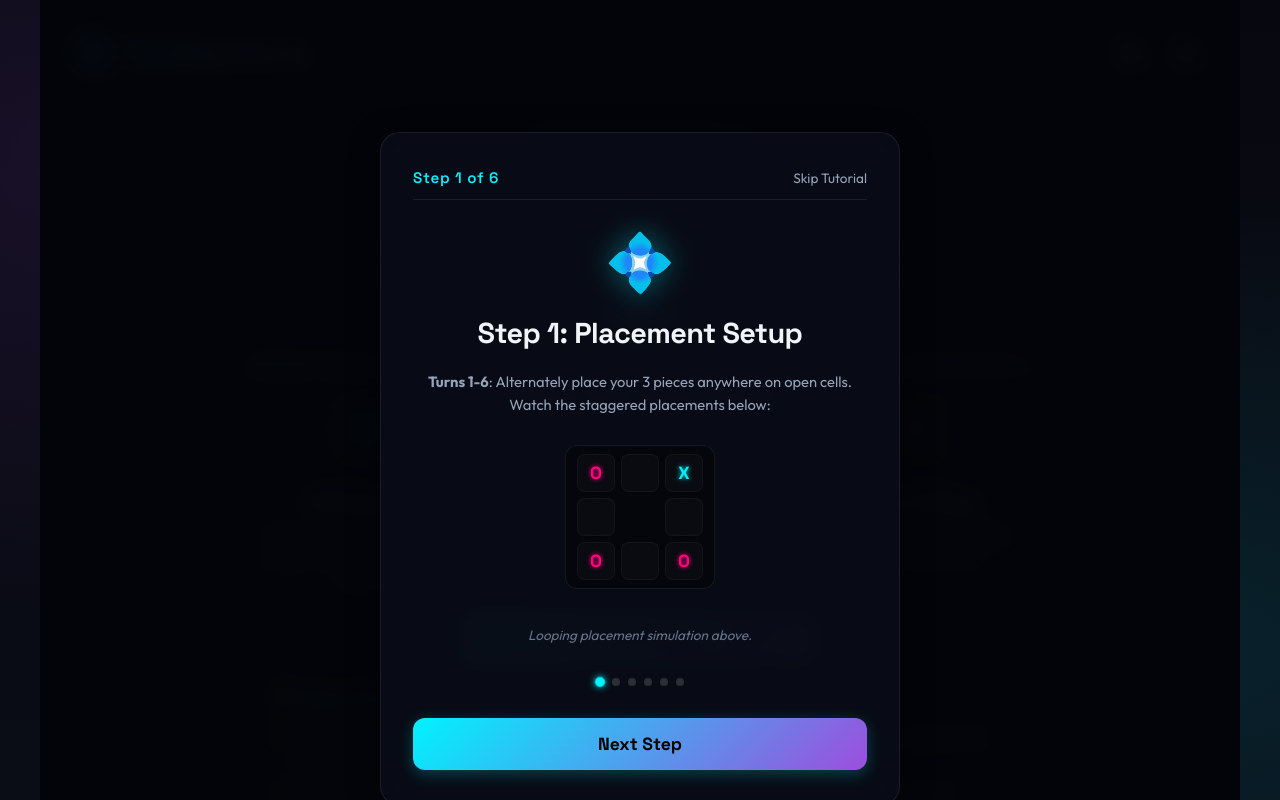
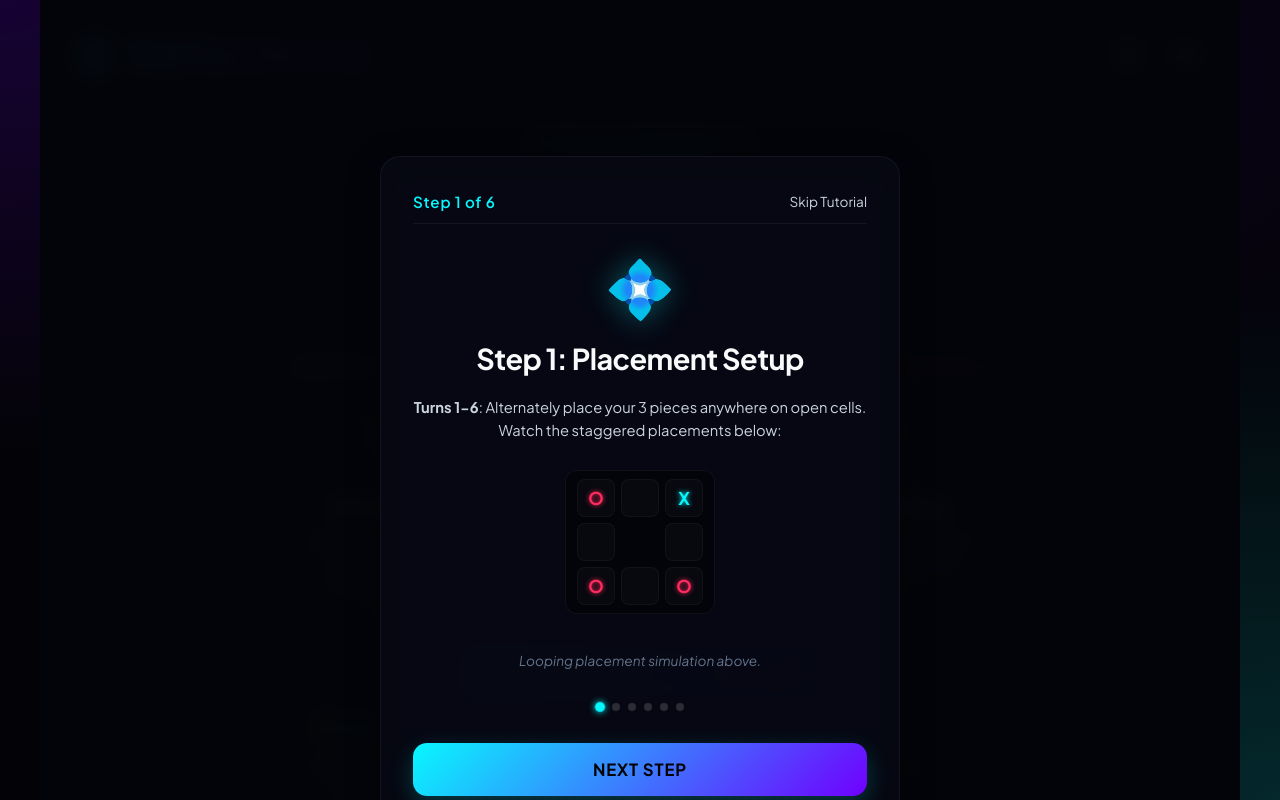
Before and after one commit to taybro-o/tiktacmove-web, a React (Vite) app: page / in a window 1280 px wide. Shown: the top 800 px of the page. Built offline with nearby package versions, Linux system fonts and the light colour scheme.

Commit message:
Refactor UI design system with Plus Jakarta Sans and centered balanced layout

```diff
--- a/index.html
+++ b/index.html
@@ -14,7 +14,7 @@
     <!-- Google Fonts -->
     <link rel="preconnect" href="https://fonts.googleapis.com">
     <link rel="preconnect" href="https://fonts.gstatic.com" crossorigin>
-    <link href="https://fonts.googleapis.com/css2?family=Outfit:wght@300;400;500;600;700;800&family=Space+Grotesk:wght@400;500;600;700&display=swap" rel="stylesheet">
+    <link href="https://fonts.googleapis.com/css2?family=Plus+Jakarta+Sans:ital,wght@0,300..800;1,300..800&family=Syne:wght@700;800&family=Orbitron:wght@600;800;900&display=swap" rel="stylesheet">
   </head>
   <body>
     <div id="root"></div>
--- a/src/App.css
+++ b/src/App.css
@@ -43,22 +43,34 @@
 }
 
 .logo-text {
-  font-size: 1.8rem;
+  font-family: var(--font-display);
+  font-size: 2.1rem;
   font-weight: 800;
-  background: linear-gradient(135deg, var(--cyan) 0%, var(--purple) 100%);
+  background: linear-gradient(135deg, var(--cyan) 0%, var(--purple) 50%, var(--pink) 100%);
+  background-size: 200% auto;
   -webkit-background-clip: text;
   -webkit-text-fill-color: transparent;
-  letter-spacing: -0.03em;
+  letter-spacing: 0.06em;
+  text-transform: uppercase;
+  transition: all 0.5s ease;
+  animation: logoShift 6s linear infinite;
+  text-shadow: 0 0 35px rgba(8, 247, 254, 0.18);
+}
+
+@keyframes logoShift {
+  0% { background-position: 0% 50%; }
+  50% { background-position: 100% 50%; }
+  100% { background-position: 0% 50%; }
 }
 
 .header-controls {
   display: flex;
-  gap: 0.75rem;
+  gap: 0.85rem;
 }
 
 .icon-btn {
-  background: rgba(255, 255, 255, 0.05);
-  border: 1px solid var(--border-glass);
+  background: rgba(255, 255, 255, 0.03);
+  border: 1px solid rgba(255, 255, 255, 0.05);
   color: var(--text-primary);
   border-radius: 50%;
   width: 44px;
@@ -67,18 +79,21 @@
   align-items: center;
   justify-content: center;
   cursor: pointer;
-  transition: all 0.2s ease;
+  transition: all 0.3s cubic-bezier(0.16, 1, 0.3, 1);
+  backdrop-filter: blur(5px);
 }
 
 .icon-btn:hover {
-  background: rgba(255, 255, 255, 0.12);
+  background: rgba(255, 255, 255, 0.1);
   border-color: var(--cyan);
-  box-shadow: 0 0 12px var(--cyan-glow);
-  transform: translateY(-2px);
+  box-shadow:
+    0 0 15px var(--cyan-glow),
+    inset 0 0 8px rgba(8, 247, 254, 0.2);
+  transform: translateY(-3px) scale(1.05);
 }
 
 .icon-btn:active {
-  transform: translateY(0);
+  transform: translateY(-1px) scale(0.98);
 }
 
 /* ==================== MENU VIEW ==================== */
@@ -89,7 +104,7 @@
   justify-content: center;
   flex: 1;
   gap: 2.5rem;
-  max-width: 800px;
+  max-width: 720px;
   margin: 0 auto;
   width: 100%;
 }
@@ -121,7 +136,7 @@
 }
 
 .mode-card {
-  padding: 2rem 1.5rem;
+  padding: 2.2rem 1.75rem;
   display: flex;
   flex-direction: column;
   align-items: center;
@@ -129,6 +144,12 @@
   cursor: pointer;
   position: relative;
   overflow: hidden;
+  background: rgba(10, 12, 26, 0.4);
+  backdrop-filter: blur(20px);
+  -webkit-backdrop-filter: blur(20px);
+  border: 1px solid rgba(255, 255, 255, 0.04);
+  border-radius: 24px;
+  transition: all 0.4s cubic-bezier(0.16, 1, 0.3, 1);
 }
 
 .mode-card::before {
@@ -139,12 +160,22 @@
   right: 0;
   height: 4px;
   background: transparent;
-  transition: all 0.3s ease;
+  transition: all 0.4s cubic-bezier(0.16, 1, 0.3, 1);
 }
 
 .mode-card.ai::before { background: linear-gradient(90deg, var(--cyan), var(--purple)); }
 .mode-card.online::before { background: linear-gradient(90deg, var(--pink), var(--cyan)); }
 .mode-card.local::before { background: linear-gradient(90deg, var(--yellow), var(--purple)); }
+
+.mode-card:hover {
+  transform: translateY(-8px) scale(1.02);
+  border-color: rgba(255, 255, 255, 0.12);
+  background: rgba(18, 20, 42, 0.65);
+}
+
+.mode-card.ai:hover { box-shadow: 0 15px 40px -15px rgba(8, 247, 254, 0.22), 0 0 0 1px rgba(8, 247, 254, 0.1); }
+.mode-card.online:hover { box-shadow: 0 15px 40px -15px rgba(255, 42, 95, 0.22), 0 0 0 1px rgba(255, 42, 95, 0.1); }
+.mode-card.local:hover { box-shadow: 0 15px 40px -15px rgba(255, 184, 0, 0.22), 0 0 0 1px rgba(255, 184, 0, 0.1); }
 
 .mode-icon-wrapper {
   width: 70px;
@@ -154,31 +185,31 @@
   align-items: center;
   justify-content: center;
   margin-bottom: 1.5rem;
-  background: rgba(255, 255, 255, 0.03);
-  border: 1px solid rgba(255, 255, 255, 0.06);
-  transition: all 0.3s ease;
+  background: rgba(255, 255, 255, 0.02);
+  border: 1px solid rgba(255, 255, 255, 0.05);
+  transition: all 0.4s cubic-bezier(0.16, 1, 0.3, 1);
 }
 
 .mode-card:hover .mode-icon-wrapper {
-  transform: scale(1.1) rotate(5deg);
+  transform: scale(1.12) rotate(8deg);
 }
 
 .mode-card.ai:hover .mode-icon-wrapper {
-  background: rgba(0, 242, 254, 0.08);
+  background: rgba(8, 247, 254, 0.08);
   border-color: var(--cyan);
-  box-shadow: 0 0 20px var(--cyan-glow);
+  box-shadow: 0 0 25px var(--cyan-glow), inset 0 0 10px rgba(8, 247, 254, 0.2);
 }
 
 .mode-card.online:hover .mode-icon-wrapper {
-  background: rgba(255, 0, 127, 0.08);
+  background: rgba(255, 42, 95, 0.08);
   border-color: var(--pink);
-  box-shadow: 0 0 20px var(--pink-glow);
+  box-shadow: 0 0 25px var(--pink-glow), inset 0 0 10px rgba(255, 42, 95, 0.2);
 }
 
 .mode-card.local:hover .mode-icon-wrapper {
-  background: rgba(255, 209, 102, 0.08);
+  background: rgba(255, 184, 0, 0.08);
   border-color: var(--yellow);
-  box-shadow: 0 0 20px var(--yellow-glow);
+  box-shadow: 0 0 25px var(--yellow-glow), inset 0 0 10px rgba(255, 184, 0, 0.2);
 }
 
 .mode-card h3 {
@@ -299,45 +330,69 @@
 
 .btn {
   width: 100%;
-  padding: 0.95rem 1.5rem;
-  border-radius: 12px;
+  padding: 1rem 1.75rem;
+  border-radius: 14px;
   font-family: var(--font-display);
-  font-size: 1.1rem;
-  font-weight: 600;
+  font-size: 1.05rem;
+  font-weight: 700;
+  letter-spacing: 0.05em;
+  text-transform: uppercase;
   cursor: pointer;
-  transition: all 0.2s cubic-bezier(0.25, 0.8, 0.25, 1);
-  display: flex;
-  align-items: center;
-  justify-content: center;
-  gap: 0.5rem;
+  transition: all 0.3s cubic-bezier(0.16, 1, 0.3, 1);
+  display: flex;
+  align-items: center;
+  justify-content: center;
+  gap: 0.6rem;
   border: none;
+  position: relative;
+  overflow: hidden;
 }
 
 .btn-primary {
   background: linear-gradient(135deg, var(--cyan) 0%, var(--purple) 100%);
-  color: #000;
-  font-weight: 700;
-  box-shadow: 0 4px 15px rgba(0, 242, 254, 0.25);
+  color: #030307;
+  box-shadow: 0 8px 24px rgba(8, 247, 254, 0.22);
+}
+
+.btn-primary::after {
+  content: '';
+  position: absolute;
+  top: -50%;
+  left: -60%;
+  width: 30%;
+  height: 200%;
+  background: rgba(255, 255, 255, 0.25);
+  transform: rotate(30deg);
+  transition: all 0.5s ease;
+  opacity: 0;
+  pointer-events: none;
 }
 
 .btn-primary:hover {
-  transform: translateY(-2px);
-  box-shadow: 0 6px 20px rgba(0, 242, 254, 0.4);
-}
-
-.btn-primary:active {
-  transform: translateY(0);
+  transform: translateY(-3px);
+  box-shadow:
+    0 12px 30px rgba(8, 247, 254, 0.35),
+    0 0 15px rgba(112, 0, 255, 0.25);
+}
+
+.btn-primary:hover::after {
+  left: 140%;
+  opacity: 1;
+  transition: all 0.6s cubic-bezier(0.16, 1, 0.3, 1);
 }
 
 .btn-secondary {
-  background: rgba(255, 255, 255, 0.04);
-  border: 1px solid var(--border-glass);
+  background: rgba(255, 255, 255, 0.03);
+  border: 1px solid rgba(255, 255, 255, 0.06);
   color: var(--text-primary);
+  backdrop-filter: blur(10px);
 }
 
 .btn-secondary:hover {
   background: rgba(255, 255, 255, 0.08);
-  border-color: var(--text-secondary);
+  border-color: rgba(255, 255, 255, 0.2);
+  transform: translateY(-2px);
+  box-shadow: 0 4px 15px rgba(255, 255, 255, 0.05);
 }
 
 .divider {
@@ -423,15 +478,18 @@
 /* ==================== GAMEPLAY VIEW ==================== */
 .game-view {
   display: grid;
-  grid-template-columns: 1fr 340px;
-  gap: 2rem;
+  grid-template-columns: minmax(auto, 440px) 340px;
+  justify-content: center;
+  gap: 2.5rem;
   align-items: start;
   flex: 1;
+  width: 100%;
 }
 
 @media (max-width: 992px) {
   .game-view {
     grid-template-columns: 1fr;
+    justify-items: center;
   }
 }
 
@@ -440,6 +498,15 @@
   flex-direction: column;
   align-items: center;
   gap: 1.5rem;
+  width: 100%;
+  max-width: 440px;
+  margin: 0 auto;
+}
+
+@media (max-width: 480px) {
+  .board-container {
+    max-width: 320px;
+  }
 }
 
 /* Status Banner */
@@ -496,71 +563,140 @@
   display: grid;
   grid-template-columns: repeat(3, 1fr);
   grid-template-rows: repeat(3, 1fr);
-  gap: 0.75rem;
-  width: 420px;
-  height: 420px;
-  background: rgba(0, 0, 0, 0.35);
-  border: 1px solid var(--border-glass);
-  padding: 0.75rem;
-  border-radius: 24px;
+  gap: 1rem;
+  width: 440px;
+  height: 440px;
+  background: rgba(5, 5, 10, 0.7);
+  backdrop-filter: blur(25px);
+  -webkit-backdrop-filter: blur(25px);
+  border: 1px solid rgba(255, 255, 255, 0.05);
+  padding: 1rem;
+  border-radius: 30px;
   position: relative;
+  box-shadow:
+    0 25px 50px -12px rgba(0, 0, 0, 0.5),
+    inset 0 0 20px rgba(255, 255, 255, 0.02);
+  transition: all 0.5s cubic-bezier(0.16, 1, 0.3, 1);
+}
+
+.game-board.active-turn-x {
+  border-color: rgba(8, 247, 254, 0.3);
+  box-shadow:
+    0 30px 60px -15px rgba(8, 247, 254, 0.12),
+    0 0 30px 0 rgba(8, 247, 254, 0.05),
+    inset 0 0 25px rgba(8, 247, 254, 0.05);
+}
+
+.game-board.active-turn-o {
+  border-color: rgba(255, 42, 95, 0.3);
+  box-shadow:
+    0 30px 60px -15px rgba(255, 42, 95, 0.12),
+    0 0 30px 0 rgba(255, 42, 95, 0.05),
+    inset 0 0 25px rgba(255, 42, 95, 0.05);
 }
 
 @media (max-width: 480px) {
   .game-board {
     width: 320px;
     height: 320px;
+    gap: 0.65rem;
+    padding: 0.65rem;
+    border-radius: 20px;
   }
 }
 
 .board-cell {
-  background: rgba(255, 255, 255, 0.02);
+  background: rgba(255, 255, 255, 0.015);
   border: 1px solid rgba(255, 255, 255, 0.04);
-  border-radius: 16px;
+  border-radius: 18px;
   cursor: pointer;
   display: flex;
   align-items: center;
   justify-content: center;
   font-family: var(--font-display);
-  font-size: 3.5rem;
-  font-weight: 700;
-  transition: all 0.25s cubic-bezier(0.25, 0.8, 0.25, 1);
+  font-size: 3.8rem;
+  font-weight: 800;
+  transition: all 0.35s cubic-bezier(0.16, 1, 0.3, 1);
   position: relative;
   outline: none;
+  overflow: hidden;
 }
 
 @media (max-width: 480px) {
   .board-cell {
-    font-size: 2.5rem;
+    font-size: 2.6rem;
+    border-radius: 12px;
   }
 }
 
 .board-cell:hover {
-  background: rgba(255, 255, 255, 0.06);
-  border-color: rgba(255, 255, 255, 0.15);
+  background: rgba(255, 255, 255, 0.04);
+  border-color: rgba(255, 255, 255, 0.12);
+  transform: scale(1.025);
+}
+
+.board-cell::after {
+  transition: all 0.25s ease;
+  transform: scale(0.85);
+  opacity: 0;
+}
+
+/* Translucent Ghost Previews on Hover */
+.game-board.active-turn-x .board-cell:not(:has(.piece)):hover::after {
+  content: 'X';
+  opacity: 0.18;
+  color: var(--cyan);
+  text-shadow: 0 0 15px var(--cyan);
+  font-size: 3.2rem;
+  font-family: var(--font-display);
+  font-weight: 800;
+  transform: scale(1);
+}
+
+.game-board.active-turn-o .board-cell:not(:has(.piece)):hover::after {
+  content: 'O';
+  opacity: 0.18;
+  color: var(--pink);
+  text-shadow: 0 0 15px var(--pink);
+  font-size: 3.2rem;
+  font-family: var(--font-display);
+  font-weight: 800;
+  transform: scale(1);
+}
+
+@media (max-width: 480px) {
+  .game-board.active-turn-x .board-cell:not(:has(.piece)):hover::after,
+  .game-board.active-turn-o .board-cell:not(:has(.piece)):hover::after {
+    font-size: 2.2rem;
+  }
 }
 
 .board-cell.highlight-target {
-  background: rgba(0, 242, 254, 0.03);
+  background: rgba(8, 247, 254, 0.02);
   border: 1px dashed var(--cyan);
-  box-shadow: inset 0 0 15px rgba(0, 242, 254, 0.08);
+  box-shadow: inset 0 0 20px rgba(8, 247, 254, 0.08);
 }
 
 .board-cell.highlight-target:hover {
-  background: rgba(0, 242, 254, 0.08);
+  background: rgba(8, 247, 254, 0.08);
   border-style: solid;
+  box-shadow:
+    inset 0 0 20px rgba(8, 247, 254, 0.15),
+    0 0 15px rgba(8, 247, 254, 0.1);
 }
 
 .board-cell.selected-piece {
-  background: rgba(157, 78, 221, 0.12);
+  background: rgba(112, 0, 255, 0.1);
   border: 2px solid var(--purple);
-  box-shadow: 0 0 15px rgba(157, 78, 221, 0.4);
-  animation: cellPulse 1.5s infinite ease-in-out;
+  box-shadow:
+    0 0 25px rgba(112, 0, 255, 0.35),
+    inset 0 0 15px rgba(112, 0, 255, 0.2);
+  animation: cellPulse 2s infinite ease-in-out;
 }
 
 @keyframes cellPulse {
-  0%, 100% { transform: scale(1); }
-  50% { transform: scale(0.97); }
+  0%, 100% { transform: scale(1); box-shadow: 0 0 25px rgba(112, 0, 255, 0.35), inset 0 0 15px rgba(112, 0, 255, 0.2); }
+  50% { transform: scale(0.96); box-shadow: 0 0 15px rgba(112, 0, 255, 0.15), inset 0 0 8px rgba(112, 0, 255, 0.1); }
 }
 
 /* X and O Piece Styling */
@@ -571,26 +707,40 @@
   width: 100%;
   height: 100%;
   user-select: none;
-  animation: pieceSpawn 0.2s cubic-bezier(0.34, 1.56, 0.64, 1) forwards;
+  animation: pieceSpawn 0.25s cubic-bezier(0.175, 0.885, 0.32, 1.275) forwards;
 }
 
 @keyframes pieceSpawn {
-  from { transform: scale(0.4); opacity: 0; }
+  from { transform: scale(0.5); opacity: 0; }
   to { transform: scale(1); opacity: 1; }
 }
 
 .piece.x-mark {
-  background: linear-gradient(135deg, #00f2fe 0%, #4facfe 100%);
+  background: linear-gradient(135deg, #08f7fe 0%, #00a8ff 100%);
   -webkit-background-clip: text;
   -webkit-text-fill-color: transparent;
-  filter: drop-shadow(0 0 10px rgba(0, 242, 254, 0.5));
+  filter:
+    drop-shadow(0 0 15px rgba(8, 247, 254, 0.6))
+    drop-shadow(0 0 2px rgba(8, 247, 254, 0.8));
+  font-family: var(--font-display);
+  font-weight: 800;
 }
 
 .piece.o-mark {
-  background: linear-gradient(135deg, #ff007f 0%, #ff5252 100%);
+  background: linear-gradient(135deg, #ff2a5f 0%, #ff7e5f 100%);
   -webkit-background-clip: text;
   -webkit-text-fill-color: transparent;
-  filter: drop-shadow(0 0 10px rgba(255, 0, 127, 0.5));
+  filter:
+    drop-shadow(0 0 15px rgba(255, 42, 95, 0.6))
+    drop-shadow(0 0 2px rgba(255, 42, 95, 0.8));
+  font-family: var(--font-display);
+  font-weight: 800;
+  animation: oPulse 2.5s infinite ease-in-out;
+}
+
+@keyframes oPulse {
+  0%, 100% { transform: scale(1); filter: drop-shadow(0 0 15px rgba(255, 42, 95, 0.6)) drop-shadow(0 0 2px rgba(255, 42, 95, 0.8)); }
+  50% { transform: scale(0.96); filter: drop-shadow(0 0 20px rgba(255, 42, 95, 0.8)) drop-shadow(0 0 3px rgba(255, 42, 95, 0.9)); }
 }
 
 /* Sidebar Info panel */
@@ -615,22 +765,35 @@
   display: flex;
   align-items: center;
   justify-content: space-between;
-  padding: 0.75rem 1rem;
-  border-radius: 12px;
-  background: rgba(0, 0, 0, 0.2);
-  border: 1px solid var(--border-glass);
+  padding: 1rem 1.25rem;
+  border-radius: 16px;
+  background: rgba(5, 5, 10, 0.4);
+  border: 1px solid rgba(255, 255, 255, 0.03);
+  transition: all 0.4s cubic-bezier(0.16, 1, 0.3, 1);
 }
 
 .player-score-row.active {
-  border-color: var(--cyan);
-  box-shadow: 0 0 10px rgba(0, 242, 254, 0.08);
+  background: rgba(10, 12, 26, 0.6);
+  border-color: rgba(8, 247, 254, 0.25);
+  box-shadow:
+    0 10px 25px -10px rgba(8, 247, 254, 0.18),
+    inset 0 0 12px rgba(8, 247, 254, 0.05);
+}
+
+/* Give the second player (O) a beautiful pink glow instead of cyan when active */
+.players-scores > div:nth-child(2).player-score-row.active {
+  border-color: rgba(255, 42, 95, 0.25);
+  box-shadow:
+    0 10px 25px -10px rgba(255, 42, 95, 0.18),
+    inset 0 0 12px rgba(255, 42, 95, 0.05);
 }
 
 .score-badge {
   font-family: var(--font-display);
-  font-size: 1.2rem;
-  font-weight: 700;
+  font-size: 1.4rem;
+  font-weight: 800;
   color: var(--cyan);
+  text-shadow: 0 0 10px var(--cyan-glow);
 }
 
 /* Penalty Dots */
@@ -1317,18 +1480,18 @@
 /* ==================== ONLINE DASHBOARD & LEADERBOARD ==================== */
 .online-dashboard {
   display: grid;
-  grid-template-columns: 380px 1fr;
-  gap: 2rem;
+  grid-template-columns: minmax(auto, 380px) minmax(auto, 580px);
+  justify-content: center;
+  gap: 2.5rem;
   align-items: start;
   flex: 1;
-  max-width: 1100px;
-  margin: 0 auto;
   width: 100%;
 }
 
 @media (max-width: 992px) {
   .online-dashboard {
     grid-template-columns: 1fr;
+    justify-items: center;
   }
 }
 
--- a/src/App.jsx
+++ b/src/App.jsx
@@ -1292,7 +1292,7 @@ function App() {
               <h3>{statusMessage}</h3>
             </div>
 
-            <div className="game-board">
+            <div className={`game-board active-turn-${activeMark.toLowerCase()}`}>
               {board.map((cell, idx) => {
                 const isSelected = selectedPieceIndex === idx;
                 const isPossibleTarget = selectedPieceIndex !== null && cell === null;
--- a/src/index.css
+++ b/src/index.css
@@ -1,30 +1,33 @@
 /* Cyber-Arcade Premium Design System */
 
 :root {
-  /* Colors */
-  --bg-dark: #07080f;
-  --bg-obsidian: #0a0c16;
-  --bg-card: rgba(16, 20, 38, 0.45);
-  --bg-card-hover: rgba(22, 28, 54, 0.65);
+  /* Colors - Ultra-Premium Futuristic Palette */
+  --bg-dark: #030307;
+  --bg-obsidian: #05050a;
+  --bg-card: rgba(10, 12, 26, 0.55);
+  --bg-card-hover: rgba(18, 20, 42, 0.75);
 
-  --cyan: #00f2fe;
-  --cyan-glow: rgba(0, 242, 254, 0.4);
-  --pink: #ff007f;
-  --pink-glow: rgba(255, 0, 127, 0.4);
-  --purple: #9d4edd;
-  --purple-glow: rgba(157, 78, 221, 0.4);
-  --yellow: #ffd166;
-  --yellow-glow: rgba(255, 209, 102, 0.4);
+  --cyan: #08f7fe;
+  --cyan-glow: rgba(8, 247, 254, 0.35);
+  --pink: #ff2a5f;
+  --pink-glow: rgba(255, 42, 95, 0.35);
+  --purple: #7000ff;
+  --purple-glow: rgba(112, 0, 255, 0.35);
+  --yellow: #ffb800;
+  --yellow-glow: rgba(255, 184, 0, 0.35);
+  --green: #00ff87;
+  --green-glow: rgba(0, 255, 135, 0.35);
 
-  --text-primary: #f1f5f9;
-  --text-secondary: #94a3b8;
+  --text-primary: #f8fafc;
+  --text-secondary: #cbd5e1;
   --text-muted: #64748b;
-  --border-glass: rgba(255, 255, 255, 0.07);
-  --border-glow: rgba(0, 242, 254, 0.15);
+  --border-glass: rgba(255, 255, 255, 0.05);
+  --border-glow: rgba(8, 247, 254, 0.2);
 
   /* Fonts */
-  --font-display: 'Space Grotesk', sans-serif;
-  --font-body: 'Outfit', sans-serif;
+  --font-display: 'Plus Jakarta Sans', sans-serif;
+  --font-body: 'Plus Jakarta Sans', sans-serif;
+  --font-mono: 'Orbitron', monospace;
 
   font-family: var(--font-body);
   color-scheme: dark;
@@ -42,13 +45,32 @@
 
 body {
   min-height: 100vh;
+  background-color: var(--bg-dark);
   background-image:
-    radial-gradient(at 10% 20%, rgba(157, 78, 221, 0.12) 0px, transparent 50%),
-    radial-gradient(at 90% 80%, rgba(0, 242, 254, 0.1) 0px, transparent 50%),
-    radial-gradient(at 50% 50%, rgba(255, 0, 127, 0.05) 0px, transparent 60%),
-    linear-gradient(180deg, var(--bg-dark) 0%, var(--bg-obsidian) 100%);
+    radial-gradient(at 0% 0%, rgba(112, 0, 255, 0.18) 0px, transparent 40%),
+    radial-gradient(at 100% 100%, rgba(8, 247, 254, 0.15) 0px, transparent 45%),
+    radial-gradient(at 50% 50%, rgba(255, 42, 95, 0.08) 0px, transparent 50%),
+    radial-gradient(at 80% 10%, rgba(112, 0, 255, 0.08) 0px, transparent 35%);
   background-attachment: fixed;
   overflow-x: hidden;
+  position: relative;
+}
+
+/* Futuristic Holographic Grid Overlay */
+body::before {
+  content: '';
+  position: fixed;
+  inset: 0;
+  z-index: -1;
+  background-image:
+    linear-gradient(rgba(255, 255, 255, 0.015) 1px, transparent 1px),
+    linear-gradient(90deg, rgba(255, 255, 255, 0.015) 1px, transparent 1px);
+  background-size: 50px 50px;
+  background-position: center;
+  mask-image: radial-gradient(circle at 50% 50%, black 20%, rgba(0, 0, 0, 0.2) 60%, transparent 95%);
+  -webkit-mask-image: radial-gradient(circle at 50% 50%, black 20%, rgba(0, 0, 0, 0.2) 60%, transparent 95%);
+  pointer-events: none;
+  opacity: 0.85;
 }
 
 /* Custom Scrollbar */
```
